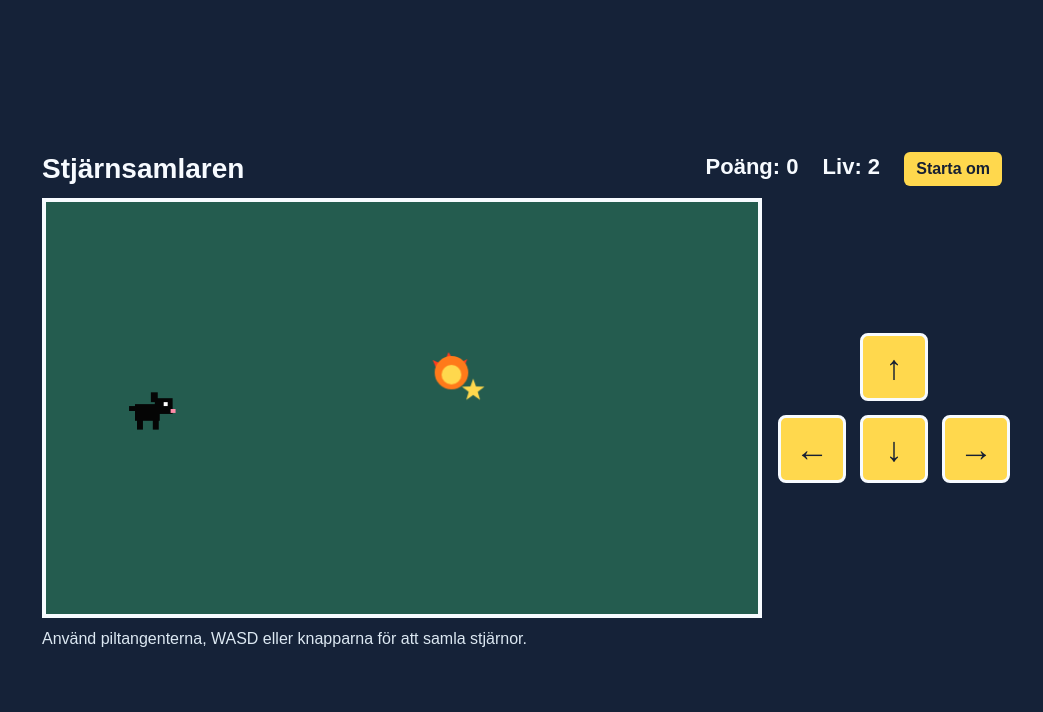
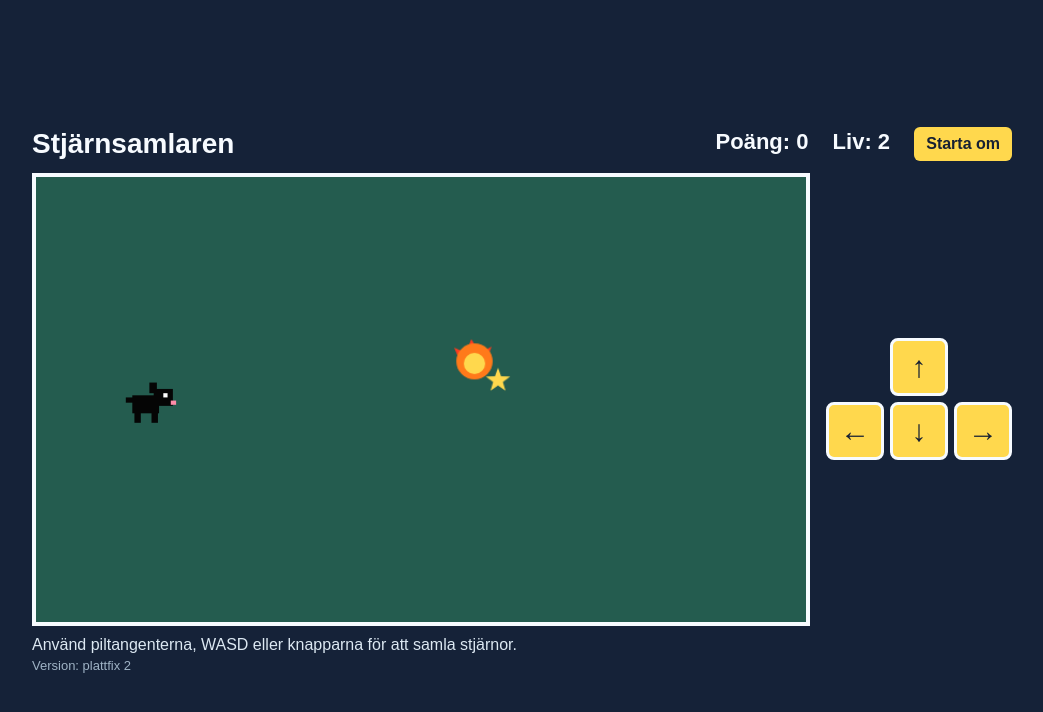
Before and after one commit to SpaceOgre/stjarnsamlaren, a plain HTML site: page index.html in a window 1280 px wide. Both pictures are taken after a click on the button "Upp". Shown: the whole page, without its empty margins (118-1161 px from the left). Drawn offline with Linux system fonts and the light colour scheme.

Commit message:
Förbättra plattlayout och långtryck

```diff
--- a/index.html
+++ b/index.html
@@ -30,6 +30,7 @@
       </div>
 
       <p class="hint">Använd piltangenterna, WASD eller knapparna för att samla stjärnor.</p>
+      <p class="version">Version: plattfix 2</p>
     </main>
 
     <script src="script.js"></script>
--- a/script.js
+++ b/script.js
@@ -55,6 +55,11 @@ restartButton.addEventListener("click", () => {
   resetGame();
 });
 
+function setTouchControl(direction, isPressed, button) {
+  touchControls[direction] = isPressed;
+  button.classList.toggle("is-pressed", isPressed);
+}
+
 controlButtons.forEach((button) => {
   const direction = button.dataset.control;
 
@@ -64,28 +69,57 @@ controlButtons.forEach((button) => {
 
   button.addEventListener("pointerdown", (event) => {
     event.preventDefault();
-    touchControls[direction] = true;
-    button.classList.add("is-pressed");
+    setTouchControl(direction, true, button);
     button.setPointerCapture(event.pointerId);
   });
 
   button.addEventListener("pointerup", (event) => {
     event.preventDefault();
-    touchControls[direction] = false;
-    button.classList.remove("is-pressed");
+    setTouchControl(direction, false, button);
   });
 
   button.addEventListener("pointercancel", (event) => {
     event.preventDefault();
-    touchControls[direction] = false;
-    button.classList.remove("is-pressed");
+    setTouchControl(direction, false, button);
   });
 
   button.addEventListener("pointerleave", (event) => {
     event.preventDefault();
-    touchControls[direction] = false;
-    button.classList.remove("is-pressed");
+    setTouchControl(direction, false, button);
   });
+
+  button.addEventListener(
+    "touchstart",
+    (event) => {
+      event.preventDefault();
+      setTouchControl(direction, true, button);
+    },
+    { passive: false }
+  );
+
+  button.addEventListener(
+    "touchend",
+    (event) => {
+      event.preventDefault();
+      setTouchControl(direction, false, button);
+    },
+    { passive: false }
+  );
+
+  button.addEventListener(
+    "touchcancel",
+    (event) => {
+      event.preventDefault();
+      setTouchControl(direction, false, button);
+    },
+    { passive: false }
+  );
+});
+
+document.addEventListener("contextmenu", (event) => {
+  if (event.target.closest(".touch-controls")) {
+    event.preventDefault();
+  }
 });
 
 function movePlayer() {
--- a/style.css
+++ b/style.css
@@ -13,10 +13,13 @@ body {
   color: #f7fbff;
   font-family: Arial, Helvetica, sans-serif;
   overscroll-behavior: none;
+  user-select: none;
+  -webkit-touch-callout: none;
+  -webkit-user-select: none;
 }
 
 .game-shell {
-  width: min(96vw, 960px);
+  width: min(96vw, 980px);
 }
 
 .topbar {
@@ -58,15 +61,15 @@ button:hover {
 }
 
 .play-area {
-  display: flex;
+  display: grid;
+  grid-template-columns: minmax(0, 1fr) 186px;
   align-items: center;
   gap: 16px;
 }
 
 canvas {
   display: block;
-  flex: 1 1 auto;
-  width: min(100%, 720px);
+  width: 100%;
   max-height: calc(100dvh - 160px);
   aspect-ratio: 12 / 7;
   border: 4px solid #f7fbff;
@@ -75,35 +78,36 @@ canvas {
 }
 
 .touch-controls {
-  flex: 0 0 auto;
-  width: 232px;
+  width: 186px;
   margin: 0;
   display: grid;
-  grid-template-columns: repeat(3, 68px);
-  grid-template-rows: repeat(2, 68px);
-  gap: 14px;
+  grid-template-columns: repeat(3, 58px);
+  grid-template-rows: repeat(2, 58px);
+  gap: 6px;
   justify-content: center;
   touch-action: none;
   user-select: none;
   -webkit-touch-callout: none;
   -webkit-user-select: none;
+  -webkit-tap-highlight-color: transparent;
 }
 
 .control-button {
-  width: 68px;
-  height: 68px;
+  width: 58px;
+  height: 58px;
   margin: 0;
   padding: 0;
   border: 3px solid #f7fbff;
   border-radius: 8px;
   background: #ffd84d;
   color: #172033;
-  font-size: 34px;
+  font-size: 30px;
   line-height: 1;
   touch-action: none;
   user-select: none;
   -webkit-touch-callout: none;
   -webkit-user-select: none;
+  -webkit-tap-highlight-color: transparent;
 }
 
 .control-button:active,
@@ -133,9 +137,15 @@ canvas {
 }
 
 .hint {
-  margin: 12px 0 0;
+  margin: 10px 0 0;
   color: #dce8f2;
   font-size: 16px;
+}
+
+.version {
+  margin: 4px 0 0;
+  color: #9fb3c5;
+  font-size: 13px;
 }
 
 @media (pointer: fine) and (min-width: 760px) {
@@ -143,13 +153,22 @@ canvas {
     width: min(94vw, 760px);
   }
 
+  .play-area {
+    display: block;
+  }
+
+  canvas {
+    max-height: none;
+  }
+
   .touch-controls {
     display: none;
   }
 }
 
-@media (pointer: coarse) and (orientation: portrait) {
+@media (pointer: coarse) and (max-width: 699px) {
   .play-area {
+    display: flex;
     flex-direction: column;
   }
 
```
